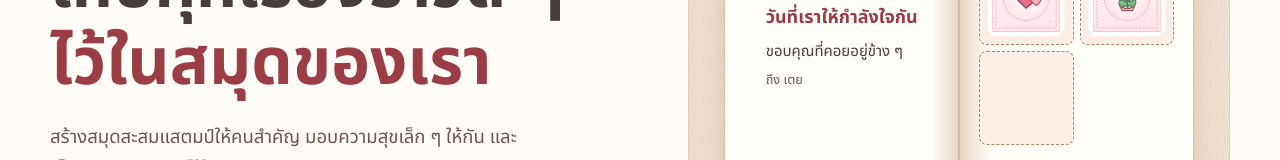
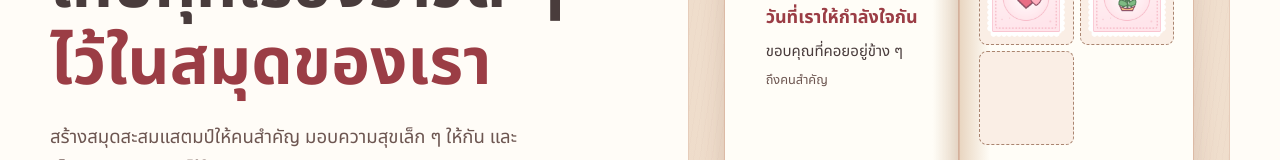
Before and after one commit to kzabCde/PointPlus, a Next.js app: page / in a window 1280 px wide. Both pictures are taken after a click on the button "เปิดสมุดดู". Shown: the part 318-478 px from the top of the page. Built offline with nearby package versions, Linux system fonts and the light colour scheme.

Commit message:
fix(landing): use role-based copy in public stamp book examples

```diff
--- a/components/landing/interactive-stamp-book.tsx
+++ b/components/landing/interactive-stamp-book.tsx
@@ -47,7 +47,7 @@ export function InteractiveStampBook() {
             {open && <div className="living-book__entry">
               <strong>{current.title}</strong>
               <p>{current.note}</p>
-              <span>ถึง เตย</span>
+              <span>ถึงคนสำคัญ</span>
             </div>}
           </PaperLeaf>
           <PaperLeaf>
```
